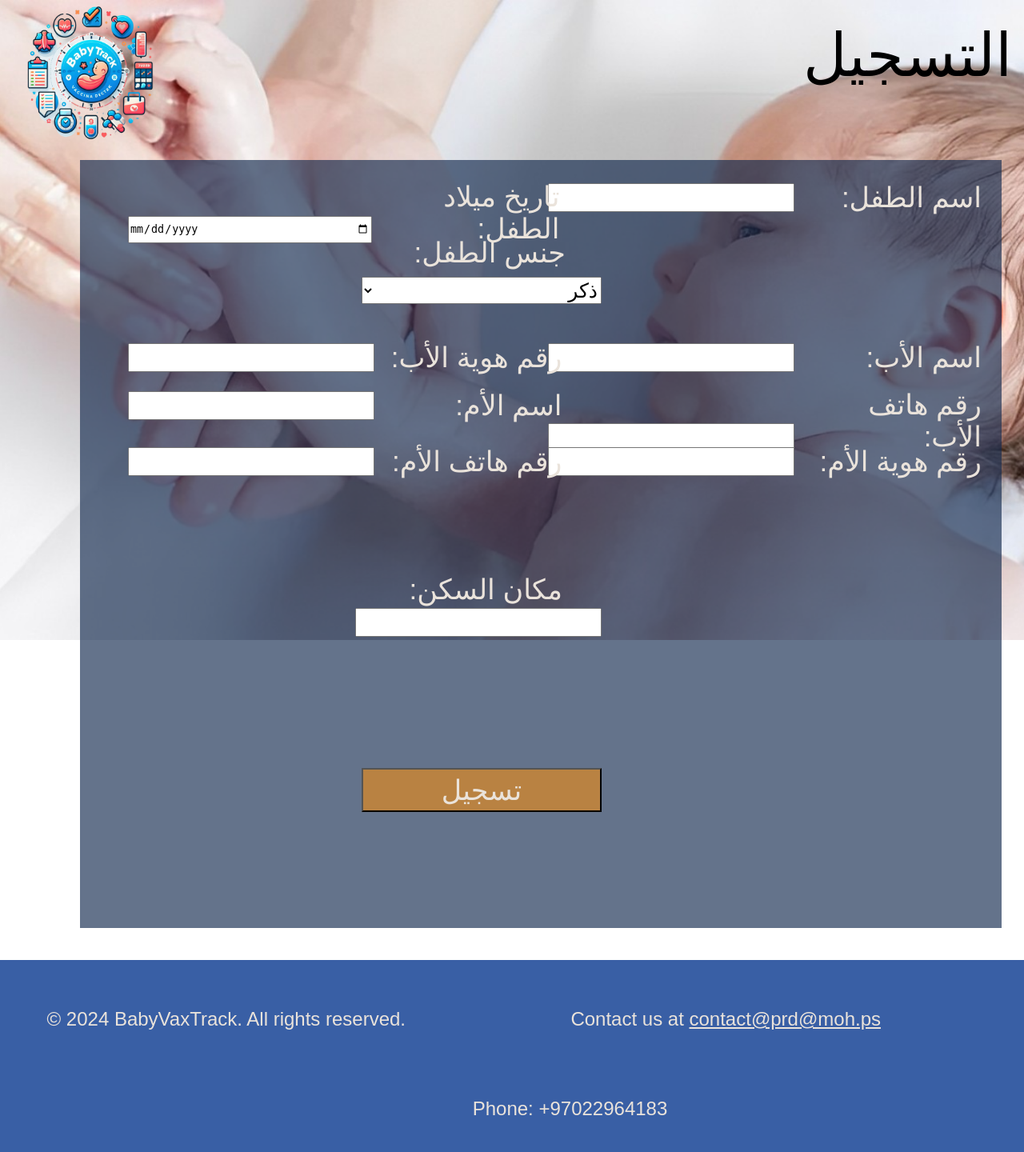
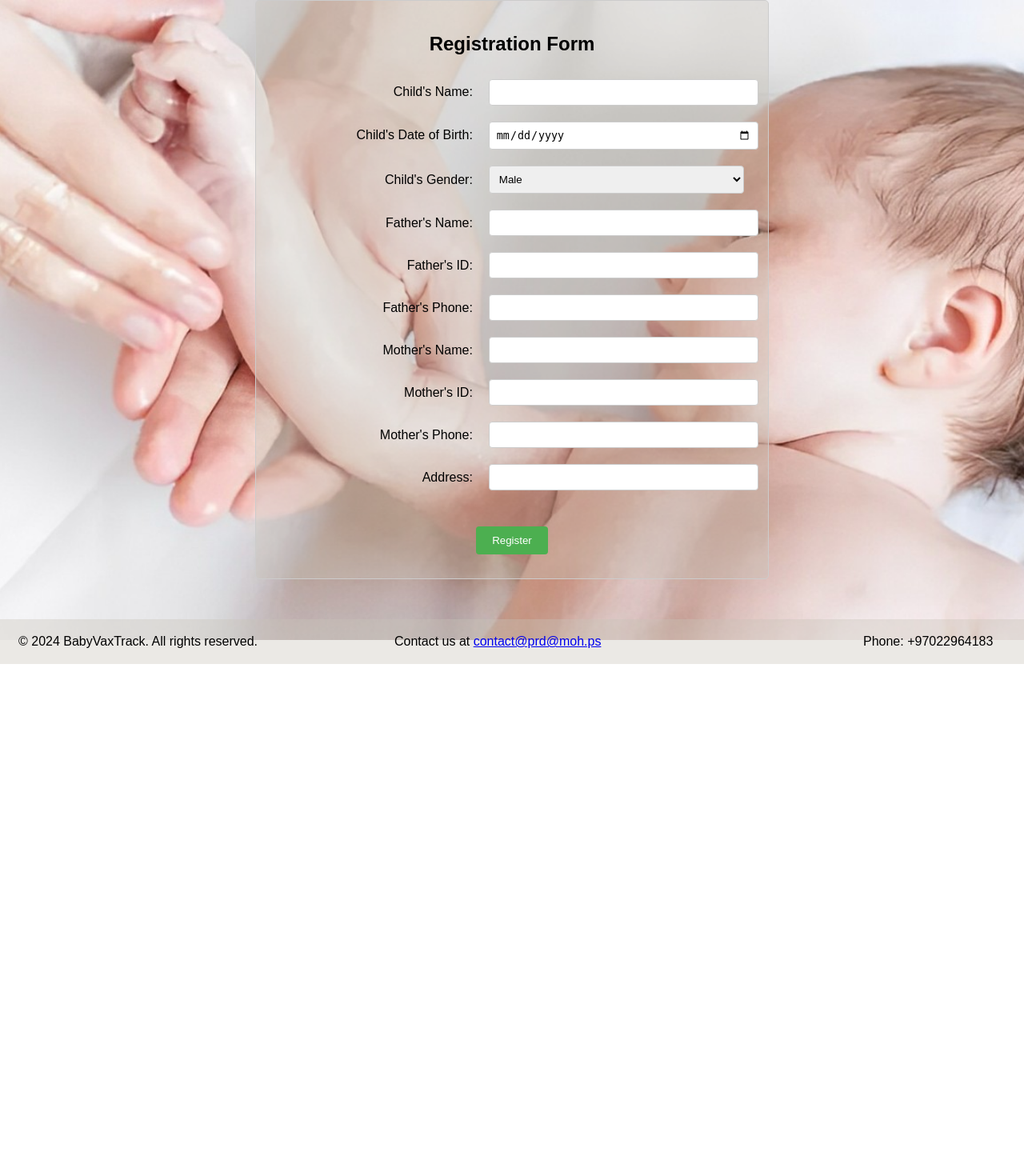
Before and after one commit to MahmoudShouli/BabyVaxTracker, a PHP site: page /signup.html in a window 1280 px wide. Shown: the whole page at 80% size. After the commit the page ends 830 px from the top, so only its background shows below. Run offline with PHP 8.4, Linux system fonts and the light colour scheme.

Commit message:
update in the index and signup ;

```diff
--- a/signup.html
+++ b/signup.html
@@ -9,67 +9,79 @@
 </head>
 <body>
 
-<header>
-    <p class="ti">التسجيل</p>
-    <a href="index.html"><img src="images/logo.png" alt="this is the logo"></a>
-</header>
-<form action="/submit" method="POST" class="form">
+<div class="form-container">
+    <h2>Registration Form</h2>
+    <form>
+        <table class="form-table">
+            <tr>
+                <td><label for="childName">Child's Name:</label></td>
+                <td><input type="text" id="childName" name="childName" required></td>
+            </tr>
+            <tr>
+                <td><label for="childBirthDate">Child's Date of Birth:</label></td>
+                <td><input type="date" id="childBirthDate" name="childBirthDate" required></td>
+            </tr>
+            <tr>
+                <td><label for="childGender">Child's Gender:</label></td>
+                <td>
+                    <select id="childGender" name="childGender" required>
+                        <option value="male">Male</option>
+                        <option value="female">Female</option>
+                    </select>
+                </td>
+            </tr>
+            <tr>
+                <td><label for="fatherName">Father's Name:</label></td>
+                <td><input type="text" id="fatherName" name="fatherName" required></td>
+            </tr>
+            <tr>
+                <td><label for="fatherId">Father's ID:</label></td>
+                <td><input type="text" id="fatherId" name="fatherId" required></td>
+            </tr>
+            <tr>
+                <td><label for="fatherPhone">Father's Phone:</label></td>
+                <td><input type="tel" id="fatherPhone" name="fatherPhone" required></td>
+            </tr>
+            <tr>
+                <td><label for="motherName">Mother's Name:</label></td>
+                <td><input type="text" id="motherName" name="motherName" required></td>
+            </tr>
+            <tr>
+                <td><label for="motherId">Mother's ID:</label></td>
+                <td><input type="text" id="motherId" name="motherId" required></td>
+            </tr>
+            <tr>
+                <td><label for="motherPhone">Mother's Phone:</label></td>
+                <td><input type="tel" id="motherPhone" name="motherPhone" required></td>
+            </tr>
+            <tr>
+                <td><label for="address">Address:</label></td>
+                <td><input type="text" id="address" name="address" required></td>
+            </tr>
+            <tr>
+                <td colspan="2" style="text-align: center;">
+                    <input type="submit" value="Register">
+                </td>
+            </tr>
+        </table>
+
+    </form>
+</div>
+<footer >
+    <table>
+        <tr>
+            <td class="ftd1">    <p >&copy; 2024 BabyVaxTrack. All rights reserved.</p>
+            </td>
+            <td class="ftd2">    <p>Contact us at      <a href="mailto:prd@moh.ps">contact@prd@moh.ps</a></p>
+            </td>
+            <td class="ftd3">    <p class="tt">            Phone: +97022964183     </p>
+            </td>
 
 
-    <div class="input-group1">
-        <label for="childName">اسم الطفل:</label>
-        <input type="text" id="childName" name="childName">
-    </div>
-    <div class="input-group2">
-        <label for="childBirthDate">تاريخ ميلاد الطفل:</label>
-        <input type="date" id="childBirthDate" name="childBirthDate">
-    </div>
-    <div class="input-group3">
-        <label for="childGender">جنس الطفل:</label>
-        <br>
-        <select id="childGender" name="childGender">
-            <option value="male">ذكر</option>
-            <option value="female">أنثى</option>
-        </select>
-    </div>
+        </tr>
 
-    <div class="input-group4">
-        <label for="fatherName">اسم الأب:</label>
-        <input type="text" id="fatherName" name="fatherName">
-    </div>
-    <div class="input-group5">
-        <label for="fatherId">رقم هوية الأب:</label>
-        <input type="text" id="fatherId" name="fatherId">
-    </div>
-    <div class="input-group6">
-        <label for="fatherPhone">رقم هاتف الأب:</label>
-        <input type="tel" id="fatherPhone" name="fatherPhone">
-    </div>
-    <div class="input-group7">
-        <label for="motherName">اسم الأم:</label>
-        <input type="text" id="motherName" name="motherName">
-    </div>
-    <div class="input-group8">
-        <label for="motherId">رقم هوية الأم:</label>
-        <input type="text" id="motherId" name="motherId">
-    </div>
-    <div class="input-group9">
-        <label for="motherPhone">رقم هاتف الأم:</label>
-        <input type="tel" id="motherPhone" name="motherPhone">
-    </div>
-    <div class="input-group10">
-        <label for="address">مكان السكن:</label>
-        <br>
-        <input type="text" id="address" name="address">
-    </div>
-    <input class="c1" type="submit" value="تسجيل">
-</form>
 
-<footer >
-    <p >&copy; 2024 BabyVaxTrack. All rights reserved.</p>
-    <p>Contact us at      <a href="mailto:prd@moh.ps">contact@prd@moh.ps</a></p>
-    <p class="tt">            Phone: +97022964183     </p>
-
+    </table>
 </footer>
 
 
--- a/stylesheet/sssignup.css
+++ b/stylesheet/sssignup.css
@@ -1,8 +1,4 @@
-body {
-    margin:0;
-    padding:0;
 
-}
 body::before {
     content: "";
     background-image: url("../images/signupb.webp");
@@ -21,7 +17,8 @@ body {
     font-family: Arial, sans-serif;
     text-align: center;
     overflow-x: hidden;
-
+    margin:0;
+    padding:0;
 }
 
 header {
@@ -30,183 +27,77 @@ header {
 
 }
 
-header img {
-    width: 172px;
-    height: 180px;
-    margin-left: 20px;
-    margin-top: 0;
-    float:left;
-    position: absolute;
-
-    left:10px;
+.form-container {
+    max-width: 600px;
+    margin: 0 auto;
+    padding: 20px;
+    border: 1px solid #ccc;
+    border-radius: 5px;
+    background-color: rgba(201, 195, 185, 0.37);
 }
 
-
-header p {
-    display: inline-block;
-    margin-right: 5px;
-    text-align: right;
-    font-size: 75px;
-    position: absolute;
-    right:10px;
-    width:390px;
-    top:-50px;
+.form-table {
+    width: 100%;
+    border-collapse: collapse;
 }
 
+.form-table td {
+    padding: 10px;
+    vertical-align: middle;
+}
+
+.form-table label {
+    display: block;
+    width: 100%;
+    text-align: right;
+}
+
+.form-table input[type="text"],
+.form-table input[type="date"],
+.form-table input[type="tel"],
+.form-table select {
+    width: 100%;
+    padding: 8px;
+    border: 1px solid #ccc;
+    border-radius: 4px;
+}
+
+.form-table input[type="submit"] {
+    width: auto;
+    padding: 10px 20px;
+    background-color: #4CAF50;
+    color: white;
+    border: none;
+    border-radius: 4px;
+    margin-top: 25px;
+    cursor: pointer;
+}
+
+.form-table input[type="submit"]:hover {
+    background-color: #45a049;
+}
+
+/* Footer styles */
 
 
+/* Content styles */
+.ftd1 p{
+    text-align: left;
+    width: 25vw;
+    margin-left: 20px;
+} .ftd2 p{
+      width: 43vw;
 
-form {
-    background-color: rgba(17, 41, 77, 0.65);
-    box-sizing: border-box;
-    direction: rtl;
-    position: absolute;
-    top:200px;
-    left:-300px;
-    width:90vw;
-    height:120vh;
-    margin-left:50vh;
+  }
+.ftd3 p{
 
-    margin-right:50vh;
-    text-align: center;
+    text-align: right;
+    width: 25vw;
+    margin-left: 20px;
 }
-form input {
-    width:300px;
-    margin:10px;
-    height:30px;
+footer{
+    margin:0;
+    width:100vw;
+    margin-top: 50px;
+    background-color: rgba(201, 195, 185, 0.37);
 }
-form label{
-    font-size: 35px;
-    color:#EAE3DB;
-    width: 220px; /* Set the width as needed */
-    display: inline-block; /* Allow labels to have a fixed width */
-    text-align: right; /* Align text to the right for labels */
-    padding-right: 10px; /* Add some space between label and input */
-
-}
-option {font-size:25px; }
-input {
-    position: relative;
-    bottom:7px;
-
-
-}
-#childGender{
-    width:300px;
-    margin:10px;
-    height:34px;
-    font-size: 25px;
-}
-
-.input-group1{
-    position: absolute;
-    right:15px;
-    top:18px;
-    margin-top: 8px;
-
-}
-.input-group2
-{
-    position: absolute;
-    left:50px;
-    top:18px;
-    margin-top: 8px;
-
-}
-.input-group3{
-    position: absolute;
-    right:490px;
-    top:88px;
-    margin-top: 8px;
-
-}
-
-.input-group4{
-    position: absolute;
-    right:15px;
-    top:218px;
-    margin-top: 8px;
-
-}
-.input-group5
-{
-    position: absolute;
-    left:50px;
-    top:218px;
-    margin-top: 8px;
-
-}
-.input-group6{
-    position: absolute;
-    right:15px;
-    top:278px;
-    margin-top: 8px;
-
-}
-.input-group7
-{
-    position: absolute;
-    left:50px;
-    top:278px;
-    margin-top: 8px;
-
-}
-.input-group8{
-    position: absolute;
-    right:15px;
-    top:348px;
-    margin-top: 8px;
-
-}
-.input-group9
-{
-    position: absolute;
-    left:50px;
-    top:348px;
-    margin-top: 8px;
-
-}
-
-.input-group10{
-    position: absolute;
-    right:490px;
-    top:509px;
-    margin-top: 8px;
-
-}
-
-.c1{
-    position: absolute;
-    top:750px;
-    height: 55px;
-    background-color: rgb(185, 130, 66);
-    font-size: 35px;
-    color:#EAE3DB;
-    right:490px;
-
-}
-
-footer{
-    background-color: rgba(12, 59, 145, 0.81);
-    height:240px;
-    width: 100%;
-    margin-top: 900px;
-    position: absolute;
-    bottom:0;
-    top:300px;
-}
-footer p{
-    display:inline-block;
-    margin-top: 60px;
-    margin-left: 15px;
-    margin-right: 105px;
-    font-size: 24px;
-    color:#EAE3DB;
-    width: 500px;
-}
-footer p a {
-    color:#EAE3DB;
-
-}
-.tt{margin-left: 250px;
-}
```
Also changed, not shown: index.html (+17 -7 lines), stylesheet/ssindex.css (+31 -23 lines).
